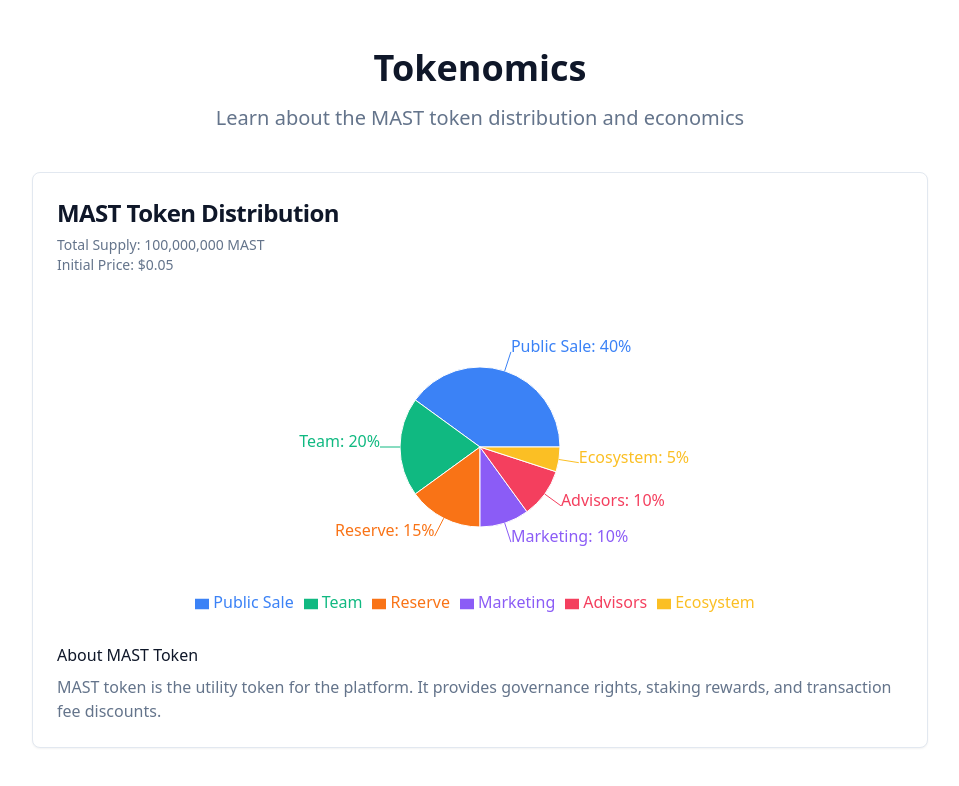
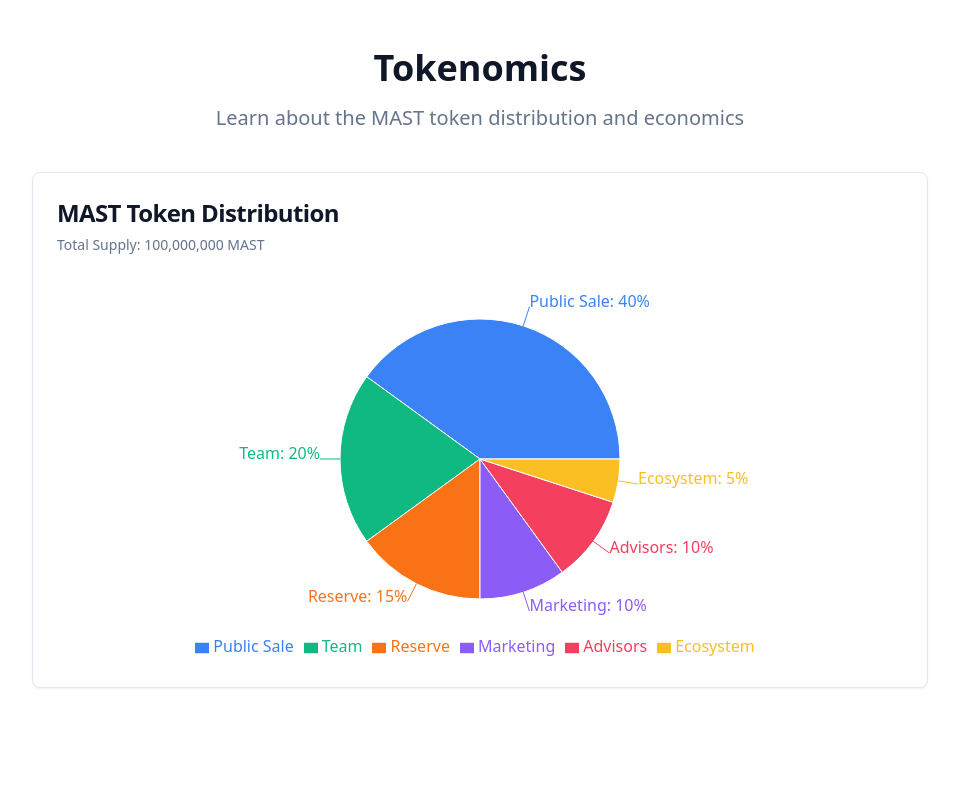
Before and after one commit to kajlasanamdeep/mast-ico-admin, a React (Vite) app: page /tokenomics in a window 1280 px wide. Shown: the top 786 px of the page, without its empty margins (160-1119 px from the left). Built offline with nearby package versions, Linux system fonts and the light colour scheme.

Commit message:
Remove token information from tokenomics page
Remove the token information section and make the token allocation section full width on the tokenomics page.

```diff
--- a/src/components/cmc/TokenomicsDisplay.tsx
+++ b/src/components/cmc/TokenomicsDisplay.tsx
@@ -16,29 +16,21 @@ const TokenomicsDisplay = () => {
         </CardHeader>
         <CardContent className="space-y-4">
           <Skeleton className="h-64 w-full" />
-          <div className="grid grid-cols-2 gap-2">
-            <Skeleton className="h-4 w-full" />
-            <Skeleton className="h-4 w-full" />
-            <Skeleton className="h-4 w-full" />
-            <Skeleton className="h-4 w-full" />
-          </div>
         </CardContent>
       </Card>
     );
   }
 
   return (
-    <Card>
+    <Card className="w-full">
       <CardHeader>
         <CardTitle className="text-xl md:text-2xl">{tokenomics.tokenSymbol} Token Distribution</CardTitle>
         <CardDescription>
           Total Supply: {tokenomics.totalSupply} {tokenomics.tokenSymbol}
-          <br />
-          Initial Price: {tokenomics.initialPrice}
         </CardDescription>
       </CardHeader>
-      <CardContent className="space-y-6">
-        <div className="h-64 md:h-80">
+      <CardContent>
+        <div className="h-80 md:h-96 w-full">
           <ResponsiveContainer width="100%" height="100%">
             <PieChart>
               <Pie
@@ -47,7 +39,7 @@ const TokenomicsDisplay = () => {
                 nameKey="category"
                 cx="50%"
                 cy="50%"
-                outerRadius={80}
+                outerRadius="80%"
                 fill="#8884d8"
                 label={({ name, percent }) => `${name}: ${(percent * 100).toFixed(0)}%`}
               >
@@ -60,11 +52,6 @@ const TokenomicsDisplay = () => {
             </PieChart>
           </ResponsiveContainer>
         </div>
-
-        <div>
-          <h3 className="font-medium mb-2">About {tokenomics.tokenSymbol} Token</h3>
-          <p className="text-muted-foreground">{tokenomics.description}</p>
-        </div>
       </CardContent>
     </Card>
   );
```
